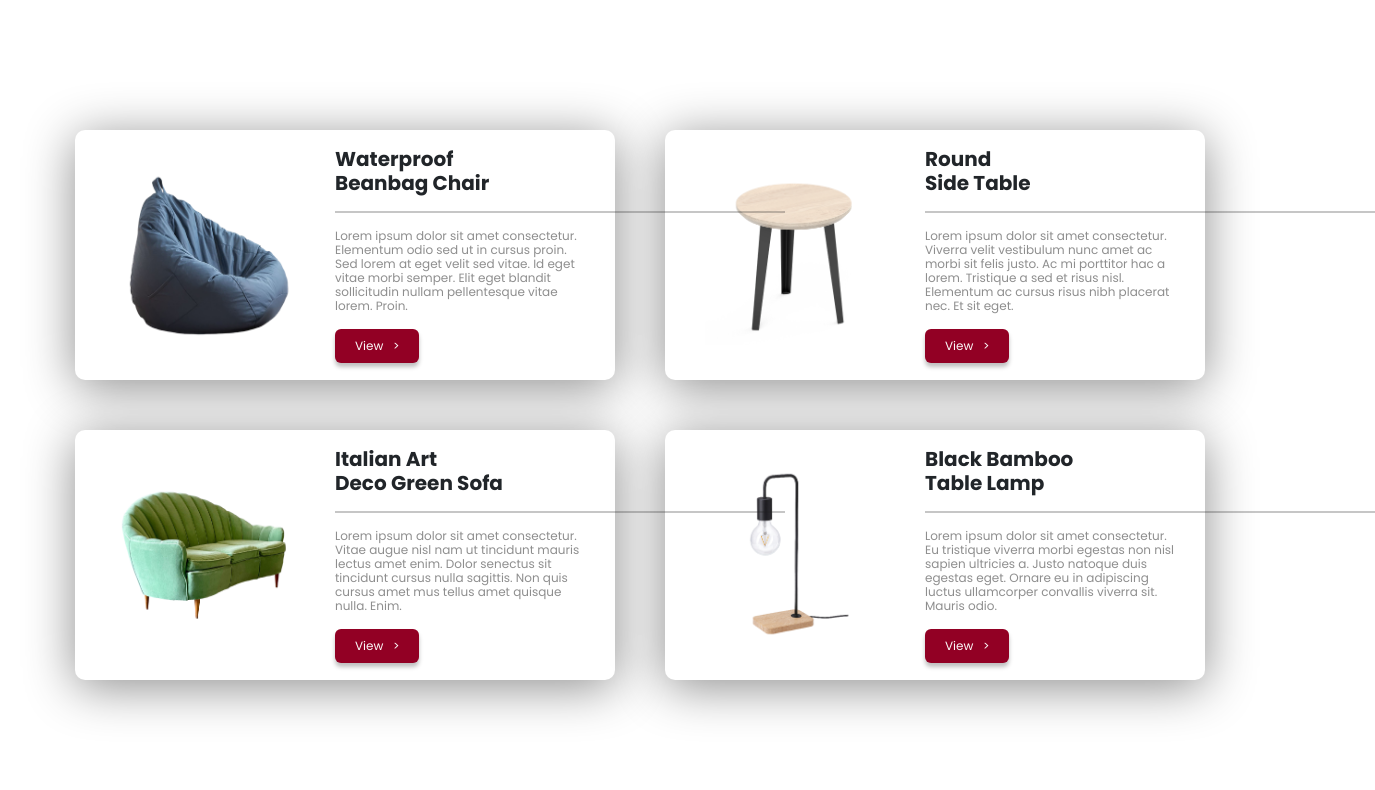
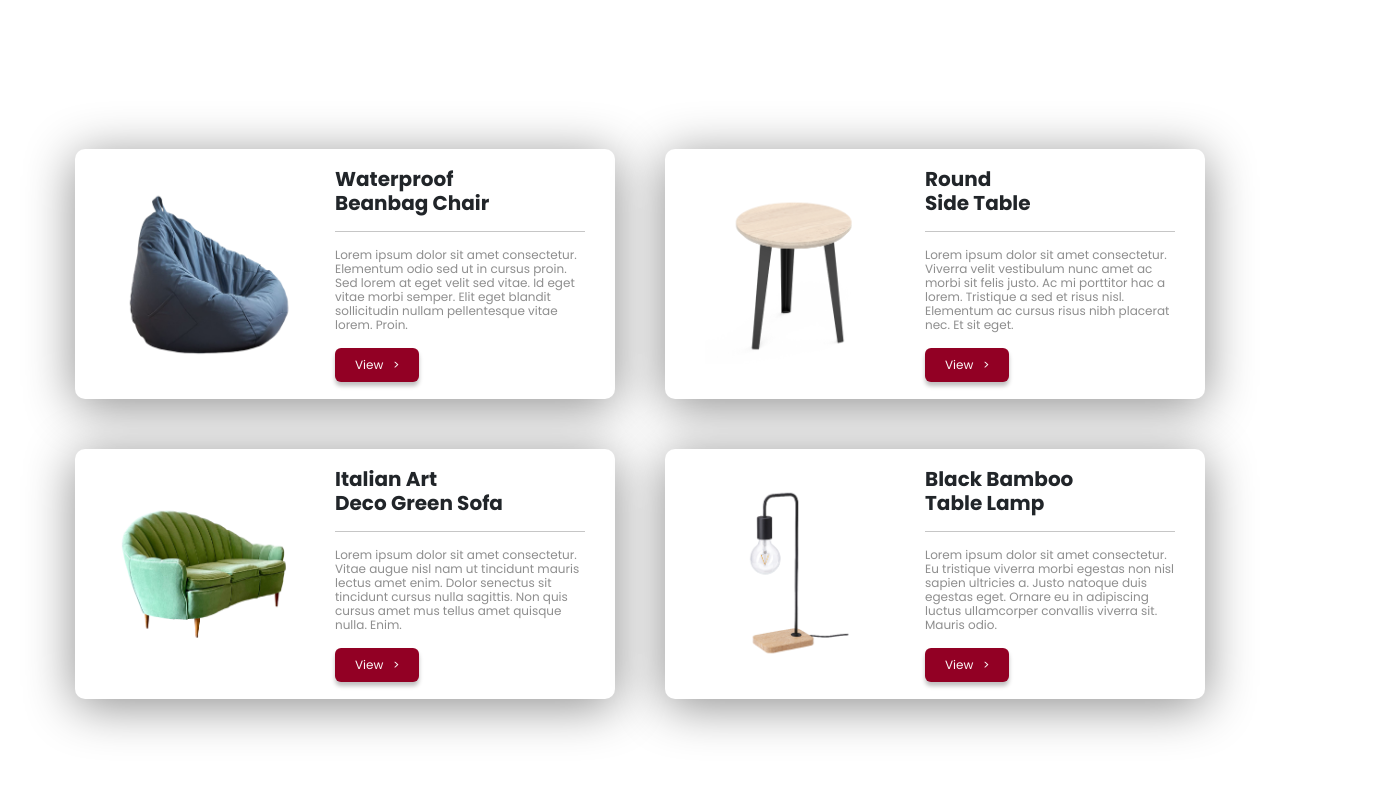
Before and after one commit to feliciasalim/UTSLAB-PW, a plain HTML site: page view/category/categorytables.html in a window 1280 px wide. Shown: the part 221-1011 px from the top of the page, 1375 px wide, since content can reach past the window. Drawn offline with nearby package versions, Linux system fonts and the light colour scheme.

Commit message:
Update categorytables.html

```diff
--- a/view/category/categorytables.html
+++ b/view/category/categorytables.html
@@ -10,7 +10,6 @@
     <link href="https://cdn.jsdelivr.net/npm/bootstrap@5.3.2/dist/css/bootstrap.min.css" rel="stylesheet" integrity="sha384-T3c6CoIi6uLrA9TneNEoa7RxnatzjcDSCmG1MXxSR1GAsXEV/Dwwykc2MPK8M2HN" crossorigin="anonymous">
     <link rel="stylesheet" href="../../public/css/global.css">
     <link rel="stylesheet" href="../../public/css/subpage.css">
-    <link rel="stylesheet" href="../../public/css/product.css">
 </head>
 <body>
     <ul class="login">
@@ -44,7 +43,7 @@
         </nav>
     </div>
 
-    <div class="container">
+    <div class="container1">
         <h3 class="text-center" style="padding-top: 140px;">Category: Tables</h3>
         <div class="coloumn" style="margin-top: 25px;">
     </div>
```
